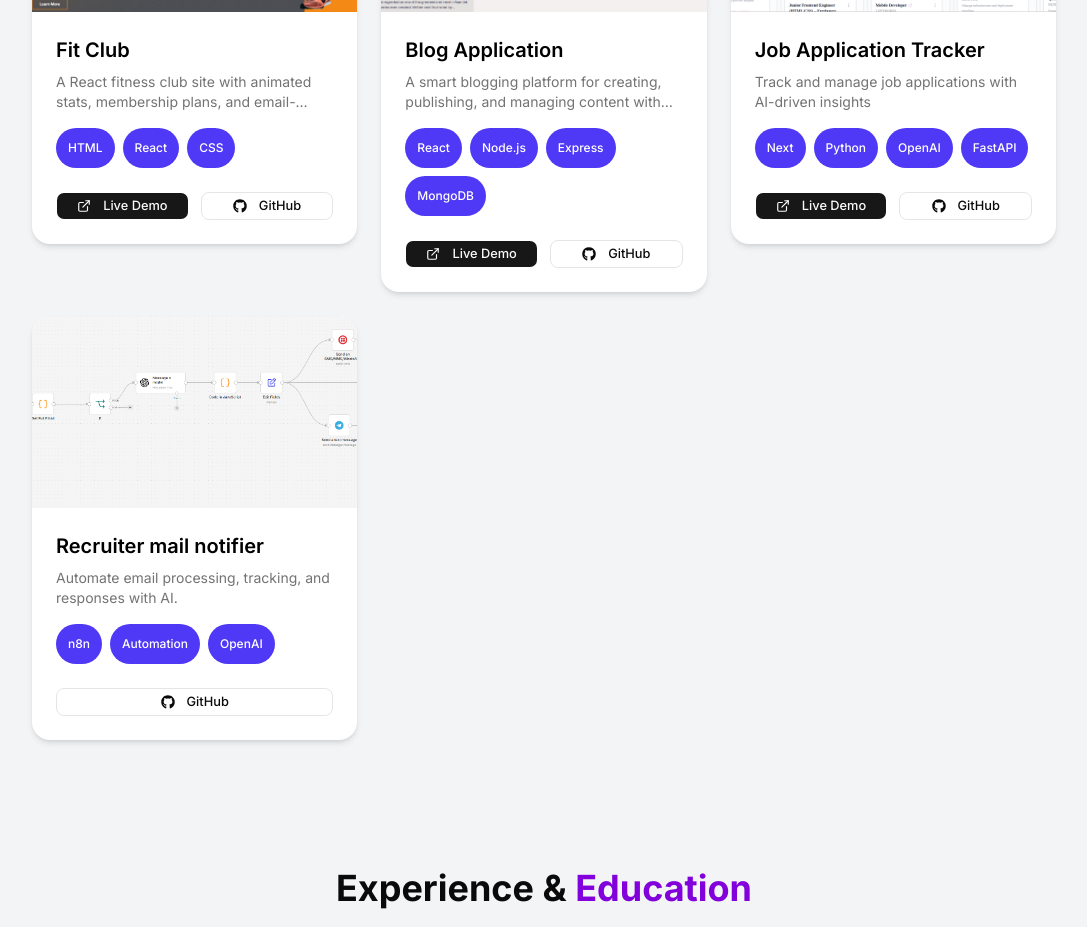
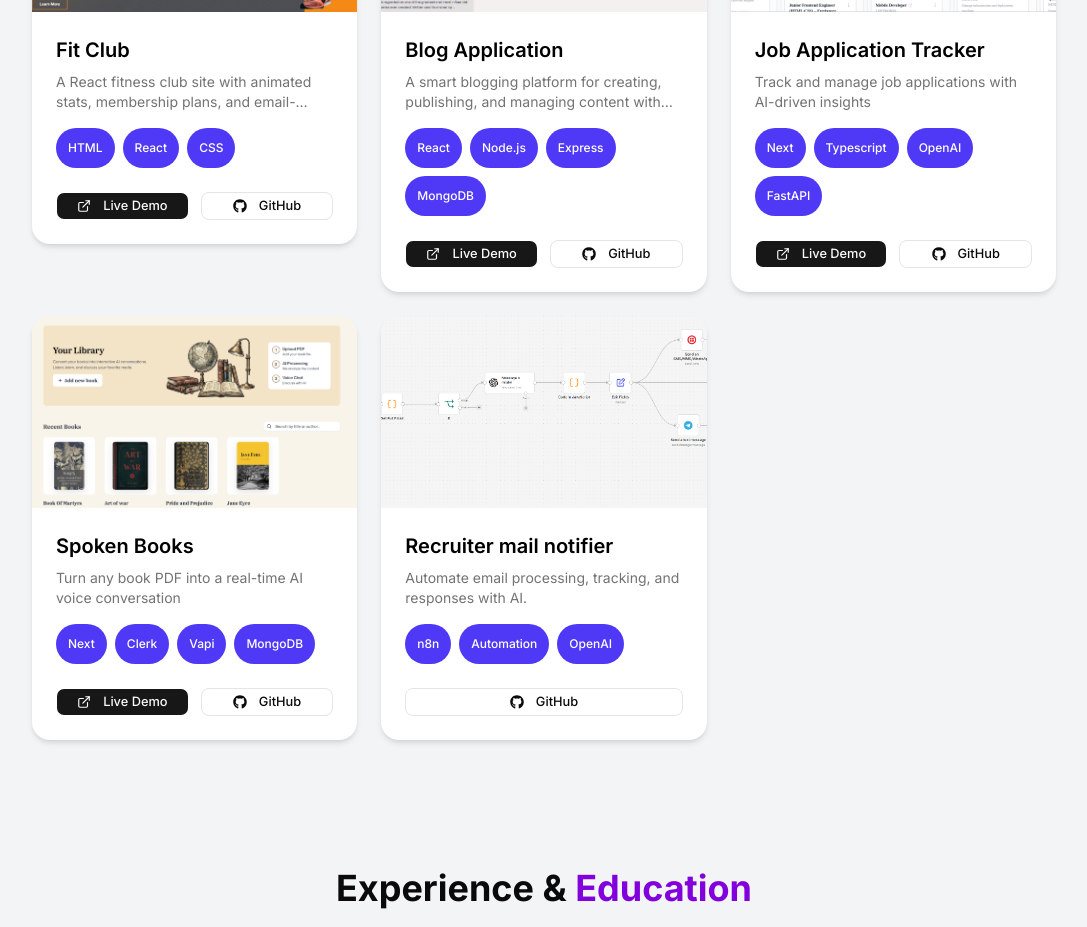
Before and after one commit to ancientphoenix34/Portfolio-Next, a Next.js app: page / in a window 1280 px wide. Shown: the part 3560-4487 px from the top of the page, without its empty margins (96-1183 px from the left). Built offline with nearby package versions, Linux system fonts and the light colour scheme.

Commit message:
spoken books added

```diff
--- a/data.ts
+++ b/data.ts
@@ -192,9 +192,18 @@ export const projects = [
         description:
             "Track and manage job applications with AI-driven insights",
         image: "/images/Job_Appln.png",
-        techStack: ["Next", "Python", "OpenAI", "FastAPI"],
+        techStack: ["Next", "Typescript", "OpenAI", "FastAPI"],
         demoUrl: "https://job-application-tracker-five-green.vercel.app/",
         githubUrl: "https://github.com/ancientphoenix34/Job-Application-Tracker",
+    },
+    {
+      title: "Spoken Books",
+        description:
+            "Turn any book PDF into a real-time AI voice conversation",
+        image: "/images/Spoken_books.png",
+        techStack: ["Next", "Clerk", "Vapi", "MongoDB"],
+        demoUrl: "https://spoken-pages-five.vercel.app/",
+        githubUrl: "https://github.com/ancientphoenix34/Spoken-Pages",
     },
     {
         title: "Recruiter mail notifier",
```
Also changed, not shown: public/images/Spoken_books.png (added).
